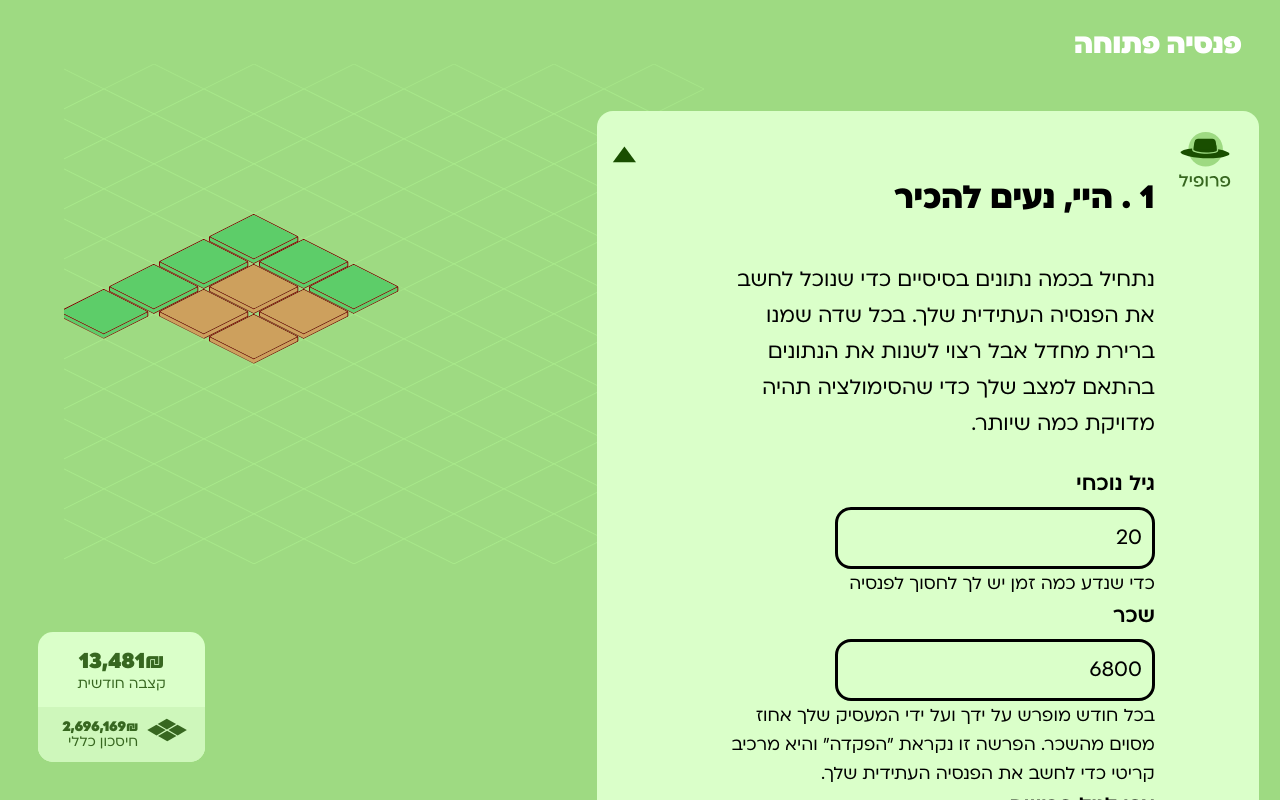
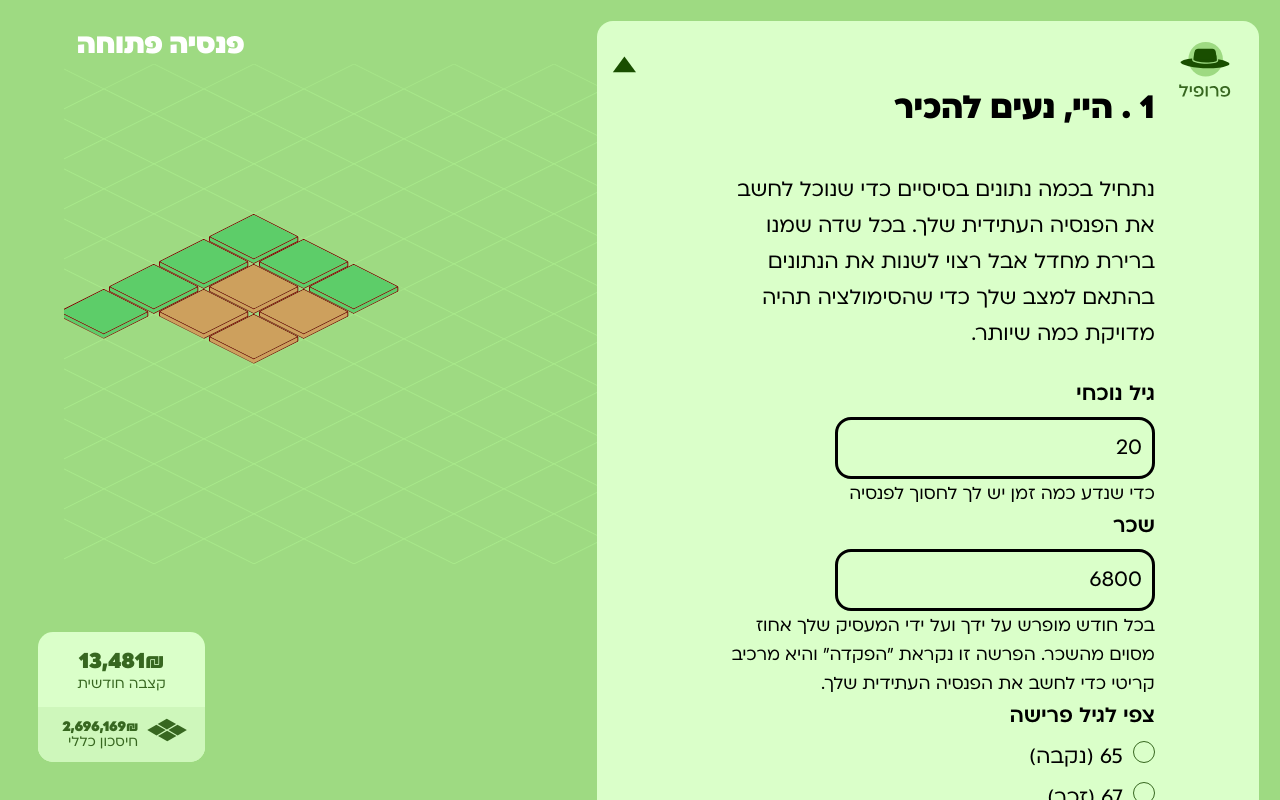
Before and after one commit to oferezr/open-pension, a Next.js app: page /simulator in a window 1280 px wide. Shown: the top 800 px of the page. Built offline with nearby package versions, Linux system fonts and the light colour scheme.

Commit message:
switchin h1 header side

```diff
--- a/app/simulator/page.tsx
+++ b/app/simulator/page.tsx
@@ -57,7 +57,7 @@ export default function Home() {
 
   return (
     <div dir='rtl'>
-      <h1><a href="http://localhost:3000/">פנסיה פתוחה</a></h1>
+
       <div className="simulator">
         <div className="right">
           <PersonalInput age = {[age, setAge]} salary = {[salary, setSalary]} is_male = {[is_male, setIsMale]}/>
@@ -67,6 +67,7 @@ export default function Home() {
           <FundInput />
         </div>
         <div className="left">
+        <h1><a href="http://localhost:3000/">פנסיה פתוחה</a></h1>
           <SimulatorOutput monthly={monthly} savings={total_savings} borad={borad}/>
         </div>
       </div>
--- a/globals.css
+++ b/globals.css
@@ -107,7 +107,8 @@ body{
 h1 {
   color: #ffffff;
   font-family: var(--primary-font-bold);
-  margin-right: 3%;
+  margin-left: 35%;
+  text-align: left;
 }
 h1 a{
   color: #ffffff;
```
